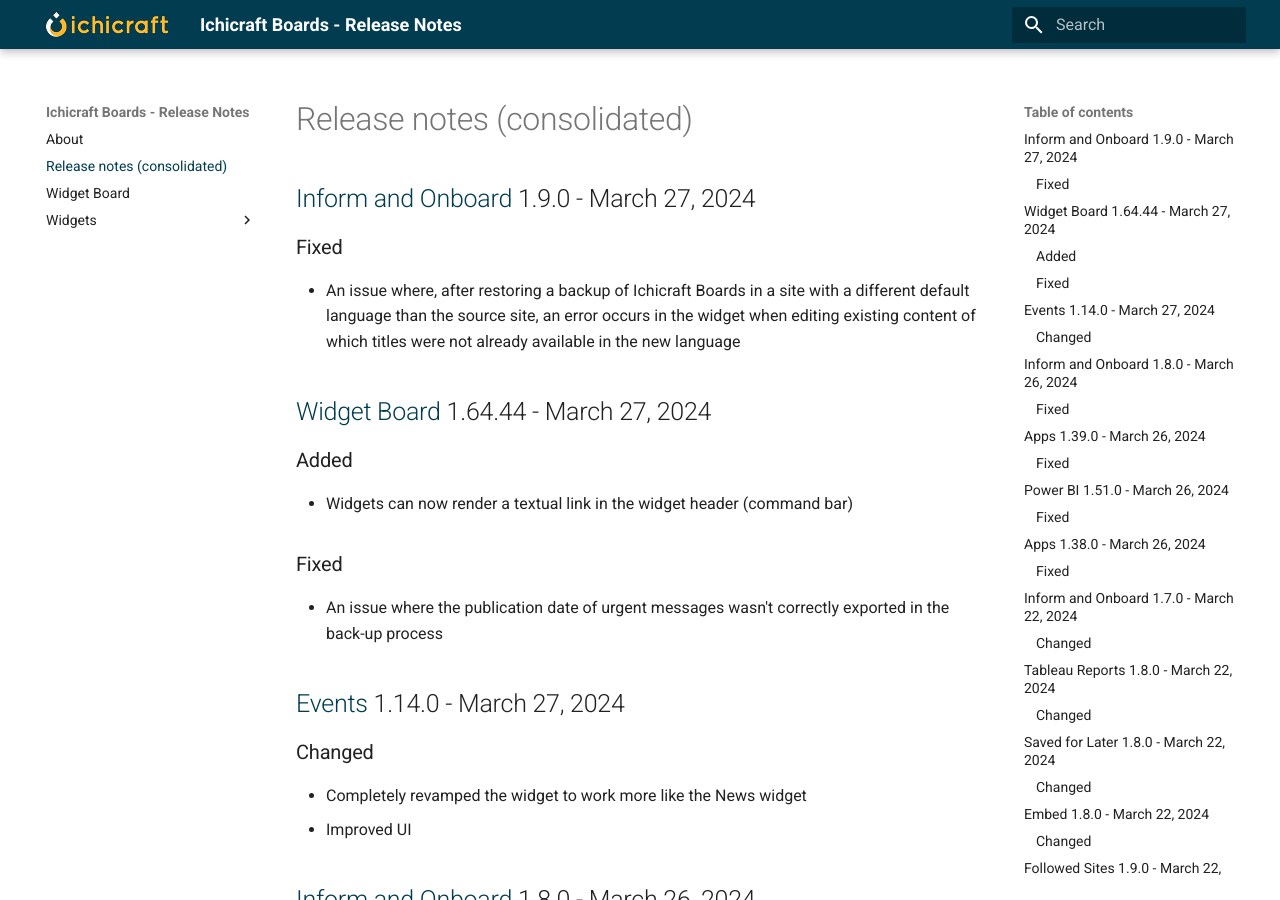
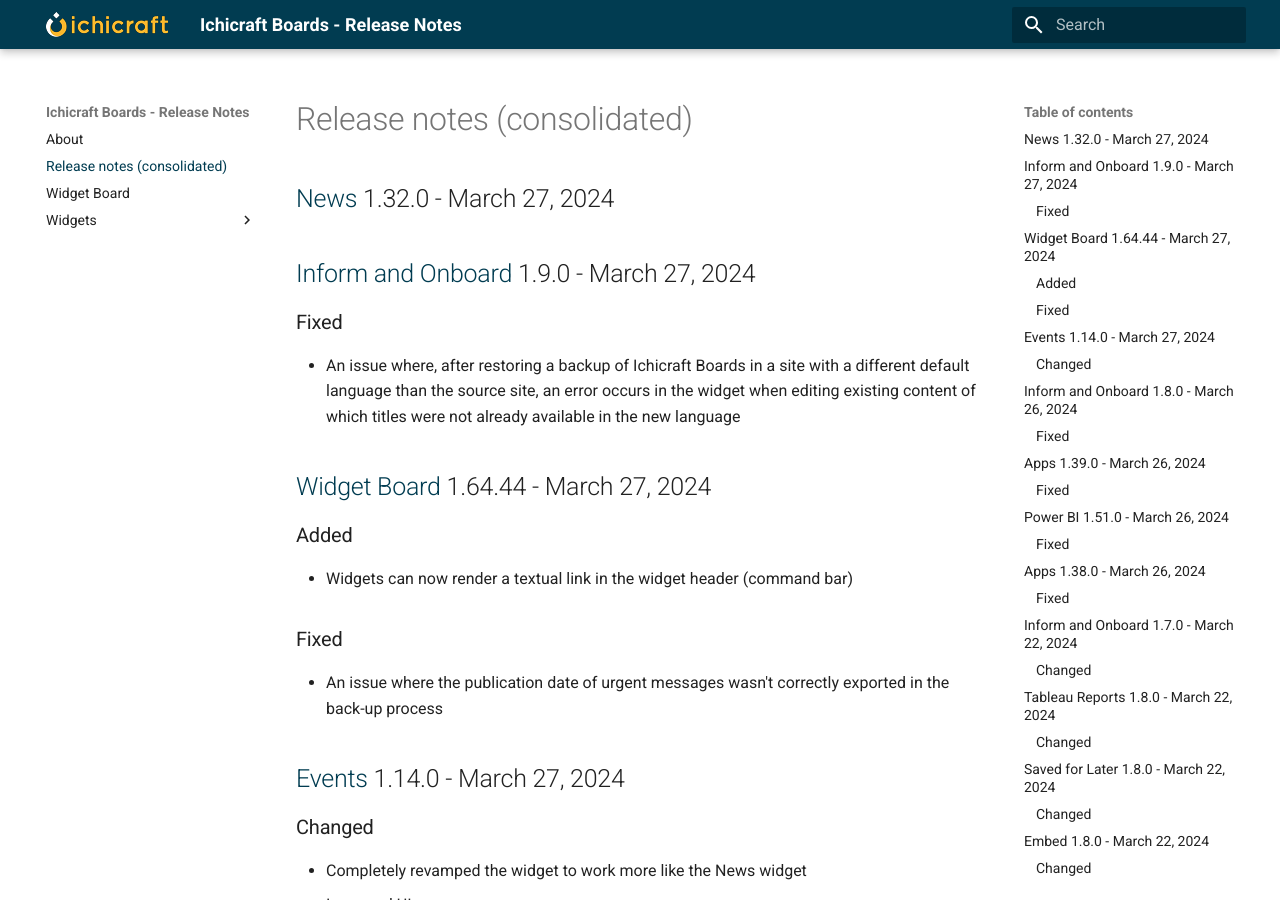
Before and after one commit to ichicraft/widgets-docs, an MkDocs documentation site: the page built from docs/Release-notes-(consolidated).md, in a window 1280 px wide and 900 px high. Built offline with MkDocs 1.6.1 and Material for MkDocs 9.7.7, drawn with Linux system fonts in a browser that asks for light colours.

Commit message:
Release notes updated by BuildService

```diff
--- a/docs/Release-notes-(consolidated).md
+++ b/docs/Release-notes-(consolidated).md
@@ -1,3 +1,5 @@
+## [News](./Widgets/News.md) 1.32.0 - March 27, 2024
+
 ## [Inform and Onboard](./Widgets/Inform and Onboard.md) 1.9.0 - March 27, 2024
 
 ### Fixed
--- a/docs/Widgets/News.md
+++ b/docs/Widgets/News.md
@@ -1,3 +1,5 @@
+## 1.32.0 - March 27, 2024
+
 ## 1.31.0 - February 08, 2024
 
 ### Changed
```
